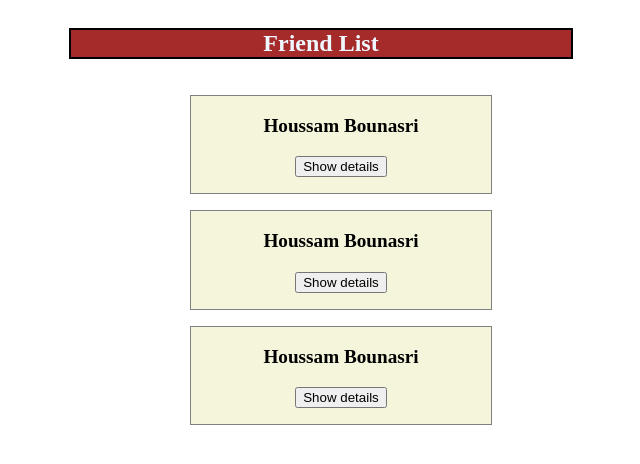
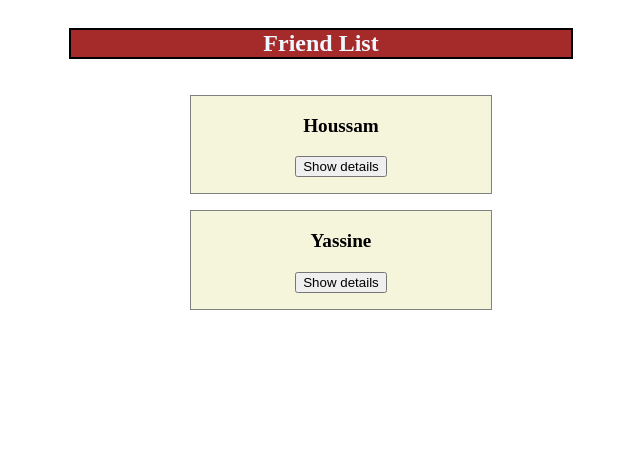
Before and after one commit to faresharrazi/friend-list-udemy, a Vue app: page / in a window 1280 px wide. Shown: the top 464 px of the page, without its empty margins (319-959 px from the left). Built offline with nearby package versions, Linux system fonts and the light colour scheme.

Commit message:
Fixing the propos

```diff
--- a/src/App.vue
+++ b/src/App.vue
@@ -2,9 +2,13 @@
   <section>
     <h1>Friend List</h1>
     <ul>
-      <friend-contact></friend-contact>
-      <friend-contact></friend-contact>
-      <friend-contact></friend-contact>
+      <friend-contact
+        v-for="f in friends"
+        :name="f.name"
+        :email="f.email"
+        :phone="f.phone"
+        :key="f.id"
+      ></friend-contact>
     </ul>
   </section>
 </template>
@@ -18,11 +22,13 @@ export default {
           id: "Hou",
           name: "Houssam",
           email: "Samsam@yahoo.ca",
+          phone: "22 546 123",
         },
         {
           id: "Sani",
           name: "Yassine",
           email: "Baim@yahoo.gr",
+          phone: "22 512 052",
         },
       ],
     };
--- a/src/components/FriendContact.vue
+++ b/src/components/FriendContact.vue
@@ -1,29 +1,24 @@
 <template>
   <li>
     <p id="name">
-      {{ friend.name }}
+      {{ name }}
     </p>
     <button @click="toggleShowDetails">
       {{ !detailsAreVisible ? "Show" : "Hide" }} details
     </button>
     <section v-if="detailsAreVisible">
-      <p><span id="email">Email</span>: {{ friend.email }}</p>
-      <p><span id="phone">Phone</span>: {{ friend.phone }}</p>
+      <p><span id="email">Email</span>: {{ email }}</p>
+      <p><span id="phone">Phone</span>: {{ phone }}</p>
     </section>
   </li>
 </template>
 
 <script>
 export default {
+  props: ["name", "email", "phone"],
   data() {
     return {
       detailsAreVisible: false,
-      friend: {
-        id: "Hou",
-        name: "Houssam Bounasri",
-        email: "Samsam@yahoo.ca",
-        phone: "22 546 123",
-      },
     };
   },
   methods: {
```
